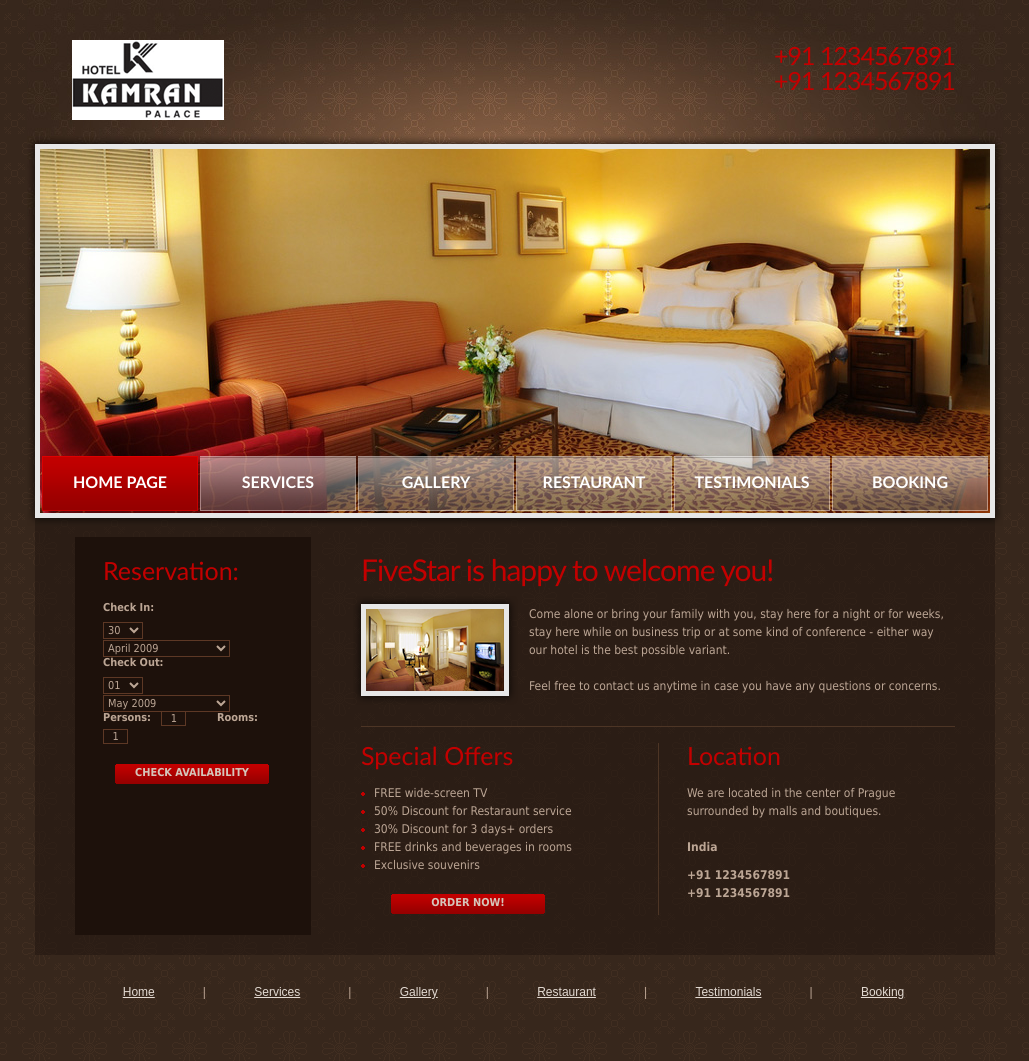
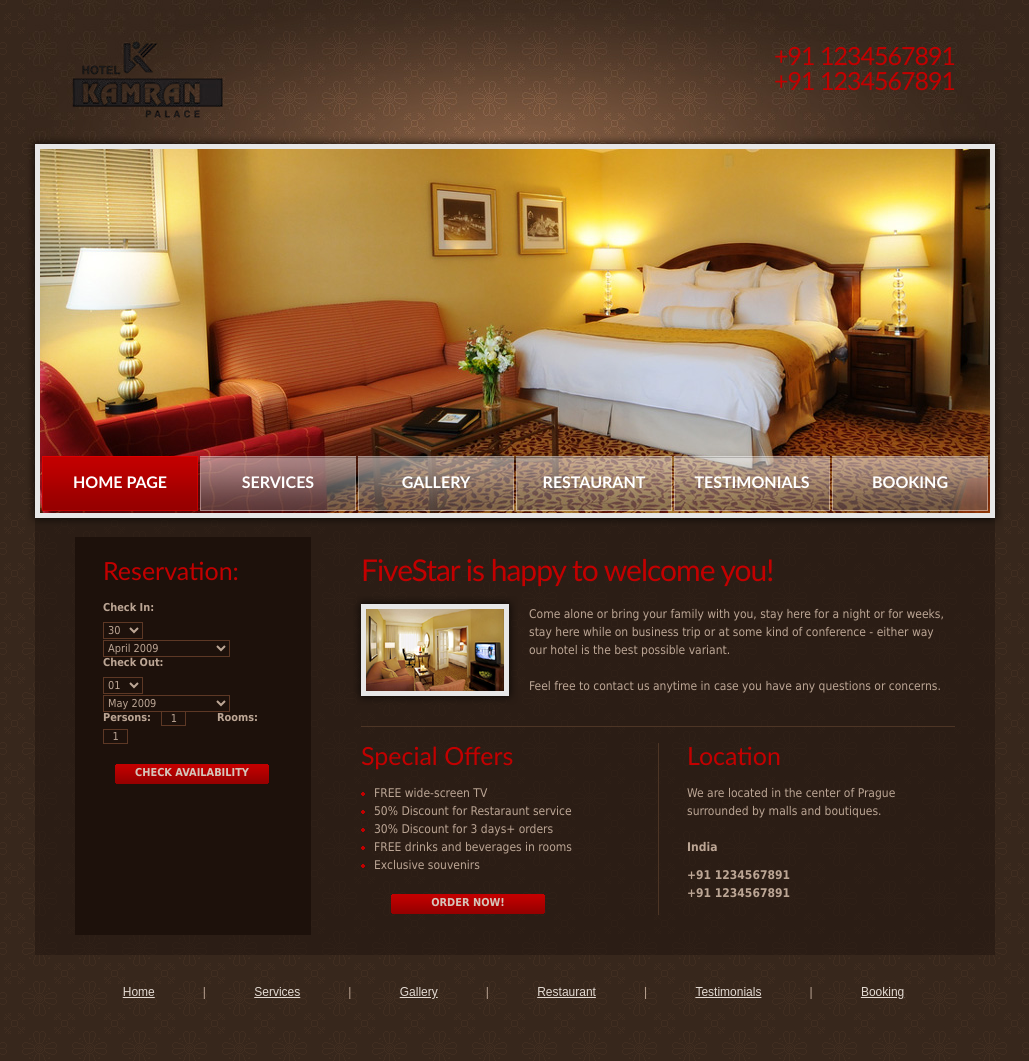
Before and after one commit to umar21-bit/hotel21, a plain HTML site: page index.html in a window 1280 px wide. Shown: the whole page, without its empty margins (125-1154 px from the left). Drawn offline with Linux system fonts and the light colour scheme.

Commit message:
Update index.html

```diff
--- a/index.html
+++ b/index.html
@@ -21,7 +21,7 @@
         <div class="logo">
           <h1>
     <a href="#">
-        <img src="images/logo HK.png" alt="Logo" />
+        <img src="images/logo_HK1.png" alt="Logo" />
     </a>
 </h1>
  </div>
```
